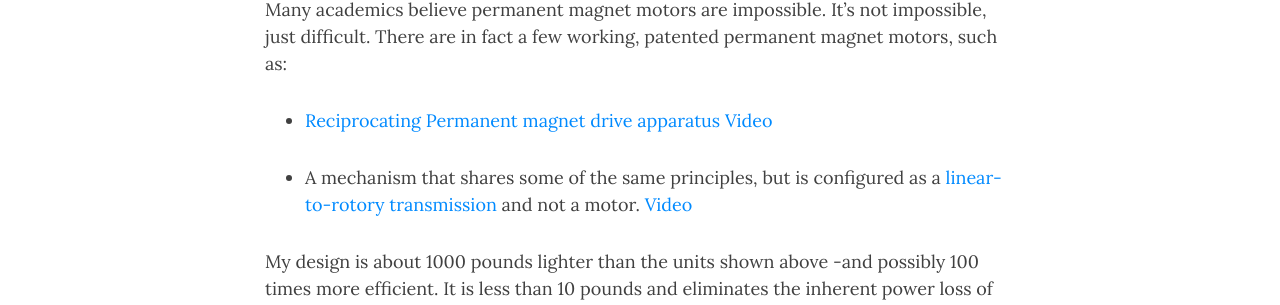
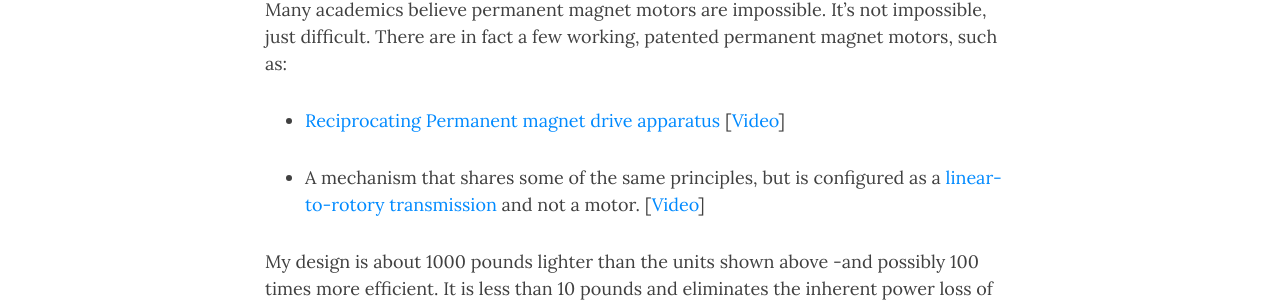
Before and after one commit to The-Schurch-Motor/schurch-motor.technology, a Jekyll site: the page built from _posts/2019-08-30-introduction.md, in a window 1280 px wide and 900 px high, scrolled down 666 px. Shown: the part 151-456 px from the top of the window. Built offline with Jekyll 4.4.1, drawn with Linux system fonts in a browser that asks for light colours; nearby versions of some CDN libraries.

```diff
--- a/_posts/2019-08-30-introduction.md
+++ b/_posts/2019-08-30-introduction.md
@@ -12,9 +12,9 @@ I am developing a [permanent magnet motor](/tags#PPMM) prototype intended for bi
 
 Many academics believe permanent magnet motors are impossible. It's not impossible, just difficult. There are in fact a few working, patented permanent magnet motors, such as:
 
-- [Reciprocating Permanent magnet drive apparatus](https://patents.google.com/patent/US8487484B1/en) [Video](https://www.youtube.com/watch?v=ZoxyqxHYKBs)
+- [Reciprocating Permanent magnet drive apparatus](https://patents.google.com/patent/US8487484B1/en) [[Video](https://www.youtube.com/watch?v=ZoxyqxHYKBs)]
 
-- A mechanism that shares some of the same principles, but is configured as a [linear-to-rotory transmission](https://www.magnamotorusa.com/) and not a motor. [Video](https://www.magnamotorusa.com/video.html)
+- A mechanism that shares some of the same principles, but is configured as a [linear-to-rotory transmission](https://www.magnamotorusa.com/) and not a motor. [[Video](https://www.magnamotorusa.com/video.html)]
 
 My design is about 1000 pounds lighter than the units shown above -and possibly 100 times more efficient. It is less than 10 pounds and eliminates the inherent power loss of reciprocation. In contrast to electromagnetic motors, which increase efficiency when scaled up, permanent magnet motors increase efficiency when scaled down.
 
```
